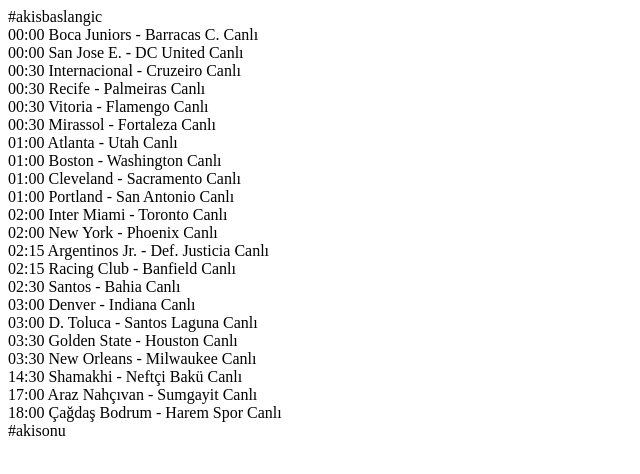
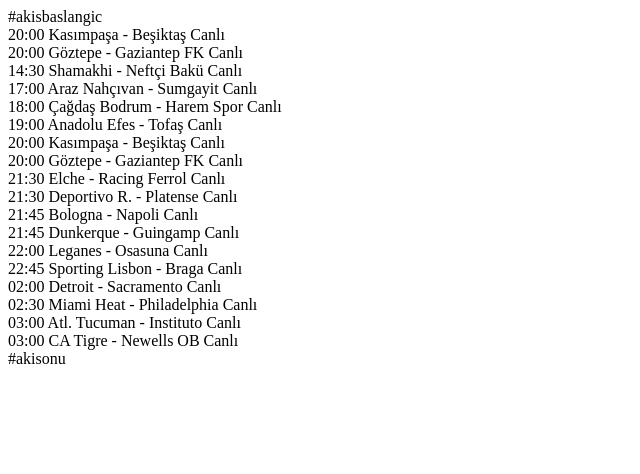
Before and after one commit to volegol/taylan, a plain HTML site: page index.html in a window 1280 px wide. Shown: the whole page, without its empty margins (0-640 px from the left). Drawn offline with Linux system fonts and the light colour scheme.

Commit message:
Update index.html with broadcast schedule from akisamp.html

```diff
--- a/index.html
+++ b/index.html
@@ -1,98 +1,13 @@
         #akisbaslangic
 
-<div class="mac iframeYayin" data-url="/channel.html?id=yayinsmarts">
-    <span class="saat">00:00</span>
-    <span class="takimlar">Boca Juniors - Barracas C.</span>
+<div class="mac iframeYayin" data-url="/channel.html?id=yayinstar">
+    <span class="saat">20:00</span>
+    <span class="takimlar">Kasımpaşa - Beşiktaş</span>
     <span class="lig">Canlı</span>
 </div>
-<div class="mac iframeYayin" data-url="/channel.html?id=yayinex5">
-    <span class="saat">00:00</span>
-    <span class="takimlar">San Jose E. - DC United</span>
-    <span class="lig">Canlı</span>
-</div>
-<div class="mac iframeYayin" data-url="/channel.html?id=yayinex6">
-    <span class="saat">00:30</span>
-    <span class="takimlar">Internacional - Cruzeiro</span>
-    <span class="lig">Canlı</span>
-</div>
-<div class="mac iframeYayin" data-url="/channel.html?id=yayinex7">
-    <span class="saat">00:30</span>
-    <span class="takimlar">Recife - Palmeiras</span>
-    <span class="lig">Canlı</span>
-</div>
-<div class="mac iframeYayin" data-url="/channel.html?id=yayinatv">
-    <span class="saat">00:30</span>
-    <span class="takimlar">Vitoria - Flamengo</span>
-    <span class="lig">Canlı</span>
-</div>
-<div class="mac iframeYayin" data-url="/channel.html?id=yayintrt1">
-    <span class="saat">00:30</span>
-    <span class="takimlar">Mirassol - Fortaleza</span>
-    <span class="lig">Canlı</span>
-</div>
-<div class="mac iframeYayin" data-url="/channel.html?id=yayintv8">
-    <span class="saat">01:00</span>
-    <span class="takimlar">Atlanta - Utah</span>
-    <span class="lig">Canlı</span>
-</div>
-<div class="mac iframeYayin" data-url="/channel.html?id=yayineu1">
-    <span class="saat">01:00</span>
-    <span class="takimlar">Boston - Washington</span>
-    <span class="lig">Canlı</span>
-</div>
-<div class="mac iframeYayin" data-url="/channel.html?id=yayineu2">
-    <span class="saat">01:00</span>
-    <span class="takimlar">Cleveland - Sacramento</span>
-    <span class="lig">Canlı</span>
-</div>
-<div class="mac iframeYayin" data-url="/channel.html?id=yayinex1">
-    <span class="saat">01:00</span>
-    <span class="takimlar">Portland - San Antonio</span>
-    <span class="lig">Canlı</span>
-</div>
-<div class="mac iframeYayin" data-url="/channel.html?id=yayinex2">
-    <span class="saat">02:00</span>
-    <span class="takimlar">Inter Miami - Toronto</span>
-    <span class="lig">Canlı</span>
-</div>
-<div class="mac iframeYayin" data-url="/channel.html?id=yayinex3">
-    <span class="saat">02:00</span>
-    <span class="takimlar">New York - Phoenix</span>
-    <span class="lig">Canlı</span>
-</div>
-<div class="mac iframeYayin" data-url="/channel.html?id=yayinex4">
-    <span class="saat">02:15</span>
-    <span class="takimlar">Argentinos Jr. - Def. Justicia</span>
-    <span class="lig">Canlı</span>
-</div>
-<div class="mac iframeYayin" data-url="/channel.html?id=yayinex5">
-    <span class="saat">02:15</span>
-    <span class="takimlar">Racing Club - Banfield</span>
-    <span class="lig">Canlı</span>
-</div>
-<div class="mac iframeYayin" data-url="/channel.html?id=yayinex6">
-    <span class="saat">02:30</span>
-    <span class="takimlar">Santos - Bahia</span>
-    <span class="lig">Canlı</span>
-</div>
-<div class="mac iframeYayin" data-url="/channel.html?id=yayinex7">
-    <span class="saat">03:00</span>
-    <span class="takimlar">Denver - Indiana</span>
-    <span class="lig">Canlı</span>
-</div>
-<div class="mac iframeYayin" data-url="/channel.html?id=yayinatv">
-    <span class="saat">03:00</span>
-    <span class="takimlar">D. Toluca - Santos Laguna</span>
-    <span class="lig">Canlı</span>
-</div>
-<div class="mac iframeYayin" data-url="/channel.html?id=yayinss">
-    <span class="saat">03:30</span>
-    <span class="takimlar">Golden State - Houston</span>
-    <span class="lig">Canlı</span>
-</div>
-<div class="mac iframeYayin" data-url="/channel.html?id=yayinnbatv">
-    <span class="saat">03:30</span>
-    <span class="takimlar">New Orleans - Milwaukee</span>
+<div class="mac iframeYayin" data-url="/channel.html?id=yayinb2">
+    <span class="saat">20:00</span>
+    <span class="takimlar">Göztepe - Gaziantep FK</span>
     <span class="lig">Canlı</span>
 </div>
 <div class="mac iframeYayin" data-url="/channel.html?id=yayintrt1">
@@ -110,4 +25,69 @@
     <span class="takimlar">Çağdaş Bodrum - Harem Spor</span>
     <span class="lig">Canlı</span>
 </div>
+<div class="mac iframeYayin" data-url="/channel.html?id=yayinb5">
+    <span class="saat">19:00</span>
+    <span class="takimlar">Anadolu Efes - Tofaş</span>
+    <span class="lig">Canlı</span>
+</div>
+<div class="mac iframeYayin" data-url="/channel.html?id=yayinstar">
+    <span class="saat">20:00</span>
+    <span class="takimlar">Kasımpaşa - Beşiktaş</span>
+    <span class="lig">Canlı</span>
+</div>
+<div class="mac iframeYayin" data-url="/channel.html?id=yayinb2">
+    <span class="saat">20:00</span>
+    <span class="takimlar">Göztepe - Gaziantep FK</span>
+    <span class="lig">Canlı</span>
+</div>
+<div class="mac iframeYayin" data-url="/channel.html?id=yayinex1">
+    <span class="saat">21:30</span>
+    <span class="takimlar">Elche - Racing Ferrol</span>
+    <span class="lig">Canlı</span>
+</div>
+<div class="mac iframeYayin" data-url="/channel.html?id=yayinex2">
+    <span class="saat">21:30</span>
+    <span class="takimlar">Deportivo R. - Platense</span>
+    <span class="lig">Canlı</span>
+</div>
+<div class="mac iframeYayin" data-url="/channel.html?id=yayinss2">
+    <span class="saat">21:45</span>
+    <span class="takimlar">Bologna - Napoli</span>
+    <span class="lig">Canlı</span>
+</div>
+<div class="mac iframeYayin" data-url="/channel.html?id=yayinb4">
+    <span class="saat">21:45</span>
+    <span class="takimlar">Dunkerque - Guingamp</span>
+    <span class="lig">Canlı</span>
+</div>
+<div class="mac iframeYayin" data-url="/channel.html?id=yayinss">
+    <span class="saat">22:00</span>
+    <span class="takimlar">Leganes - Osasuna</span>
+    <span class="lig">Canlı</span>
+</div>
+<div class="mac iframeYayin" data-url="/channel.html?id=yayinex3">
+    <span class="saat">22:45</span>
+    <span class="takimlar">Sporting Lisbon - Braga</span>
+    <span class="lig">Canlı</span>
+</div>
+<div class="mac iframeYayin" data-url="/channel.html?id=yayinex4">
+    <span class="saat">02:00</span>
+    <span class="takimlar">Detroit - Sacramento</span>
+    <span class="lig">Canlı</span>
+</div>
+<div class="mac iframeYayin" data-url="/channel.html?id=yayinss">
+    <span class="saat">02:30</span>
+    <span class="takimlar">Miami Heat - Philadelphia</span>
+    <span class="lig">Canlı</span>
+</div>
+<div class="mac iframeYayin" data-url="/channel.html?id=yayinex5">
+    <span class="saat">03:00</span>
+    <span class="takimlar">Atl. Tucuman - Instituto</span>
+    <span class="lig">Canlı</span>
+</div>
+<div class="mac iframeYayin" data-url="/channel.html?id=yayinex6">
+    <span class="saat">03:00</span>
+    <span class="takimlar">CA Tigre - Newells OB</span>
+    <span class="lig">Canlı</span>
+</div>
 #akisonu
```
